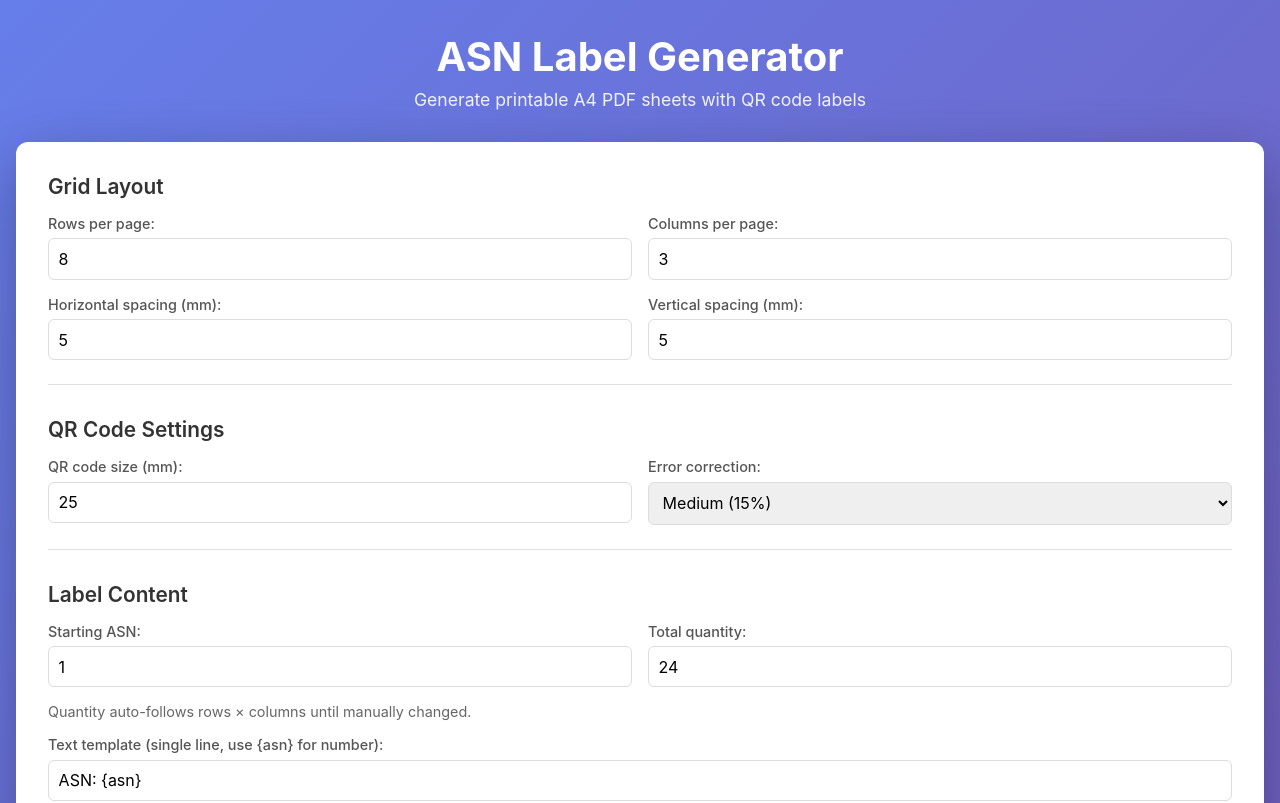
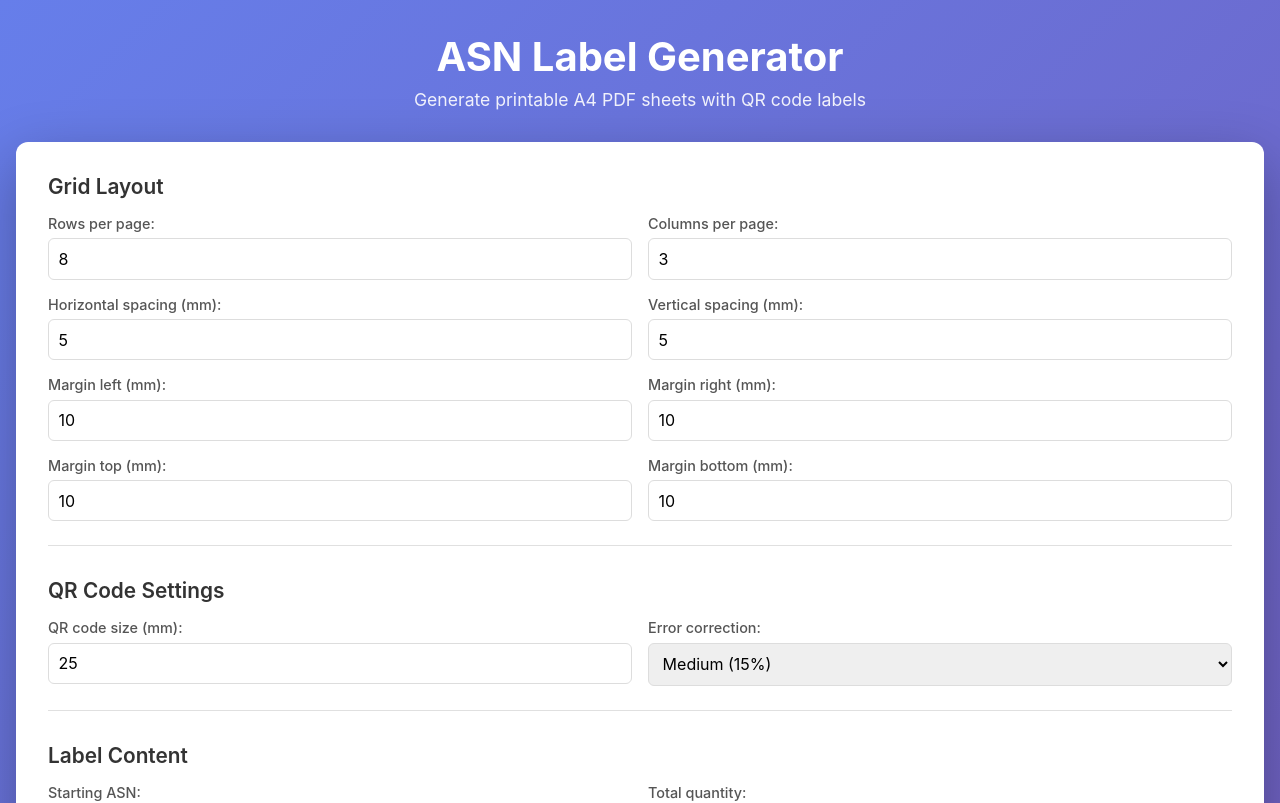
Before and after one commit to byExos/asn-generator, a React (Vite) app: page / in a window 1280 px wide. Shown: the top 803 px of the page. Built offline with nearby package versions, Linux system fonts and the light colour scheme.

Commit message:
[FEAT] added page margin to the UI

```diff
--- a/src/components/GridLayoutSection.jsx
+++ b/src/components/GridLayoutSection.jsx
@@ -50,6 +50,54 @@ export default function GridLayoutSection({ config, onChange }) {
           />
         </label>
       </div>
+      <div className="form-row">
+        <label>
+          Margin left (mm):
+          <input
+            type="number"
+            name="marginLeft"
+            value={config.marginLeft}
+            onChange={onChange}
+            min="0"
+            step="0.5"
+          />
+        </label>
+        <label>
+          Margin right (mm):
+          <input
+            type="number"
+            name="marginRight"
+            value={config.marginRight}
+            onChange={onChange}
+            min="0"
+            step="0.5"
+          />
+        </label>
+      </div>
+      <div className="form-row">
+        <label>
+          Margin top (mm):
+          <input
+            type="number"
+            name="marginTop"
+            value={config.marginTop}
+            onChange={onChange}
+            min="0"
+            step="0.5"
+          />
+        </label>
+        <label>
+          Margin bottom (mm):
+          <input
+            type="number"
+            name="marginBottom"
+            value={config.marginBottom}
+            onChange={onChange}
+            min="0"
+            step="0.5"
+          />
+        </label>
+      </div>
     </section>
   );
 }
--- a/src/components/LabelContentSection.jsx
+++ b/src/components/LabelContentSection.jsx
@@ -58,7 +58,7 @@ export default function LabelContentSection({ config, onChange, isQtyManual }) {
             name="fontSize"
             value={config.fontSize}
             onChange={onChange}
-            min="6"
+            min="3"
             max="24"
           />
         </label>
```
Also changed, not shown: src/pdfGenerator.js (line endings or trailing spaces), 1 other file (tests, documents, lock files or other folders).
